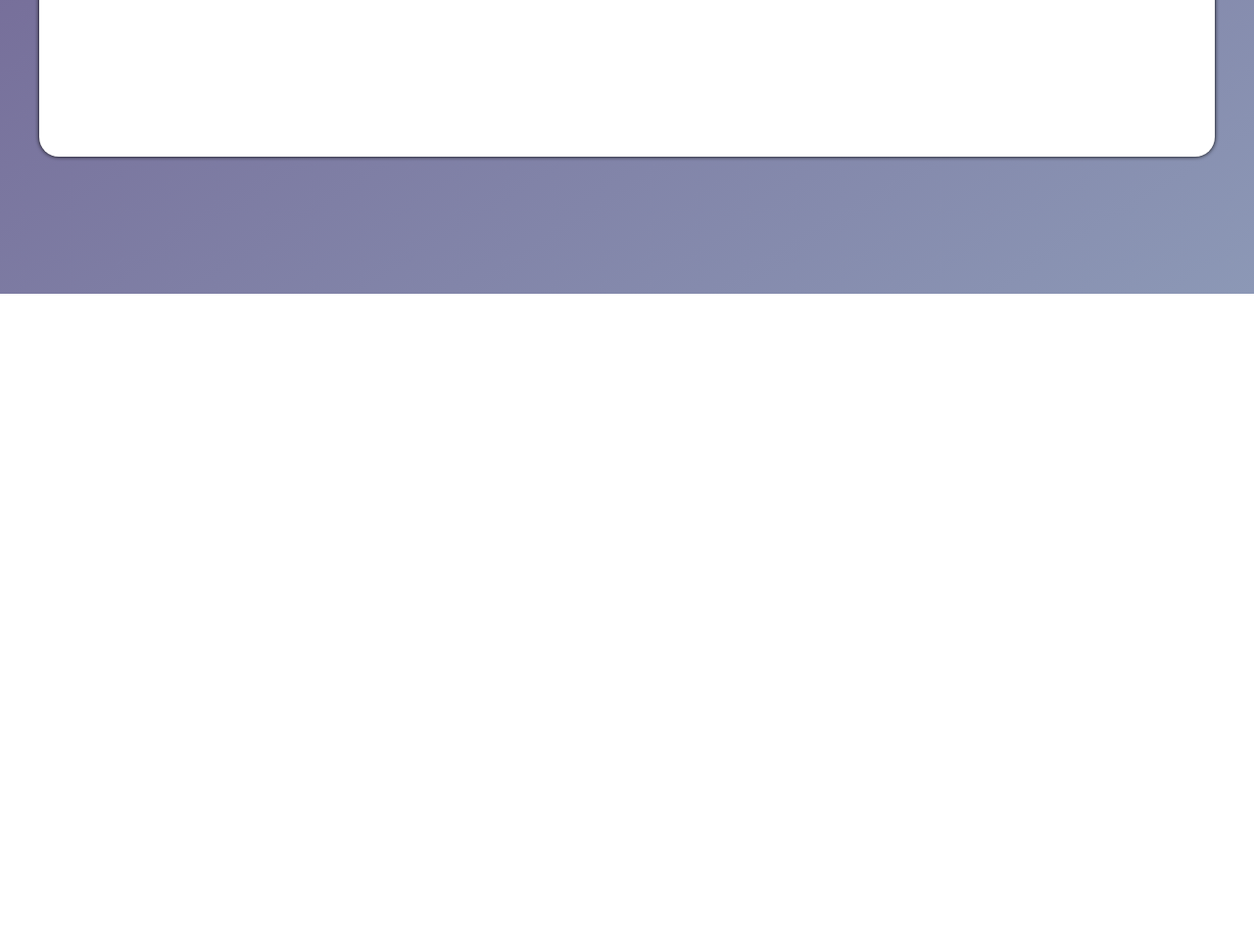
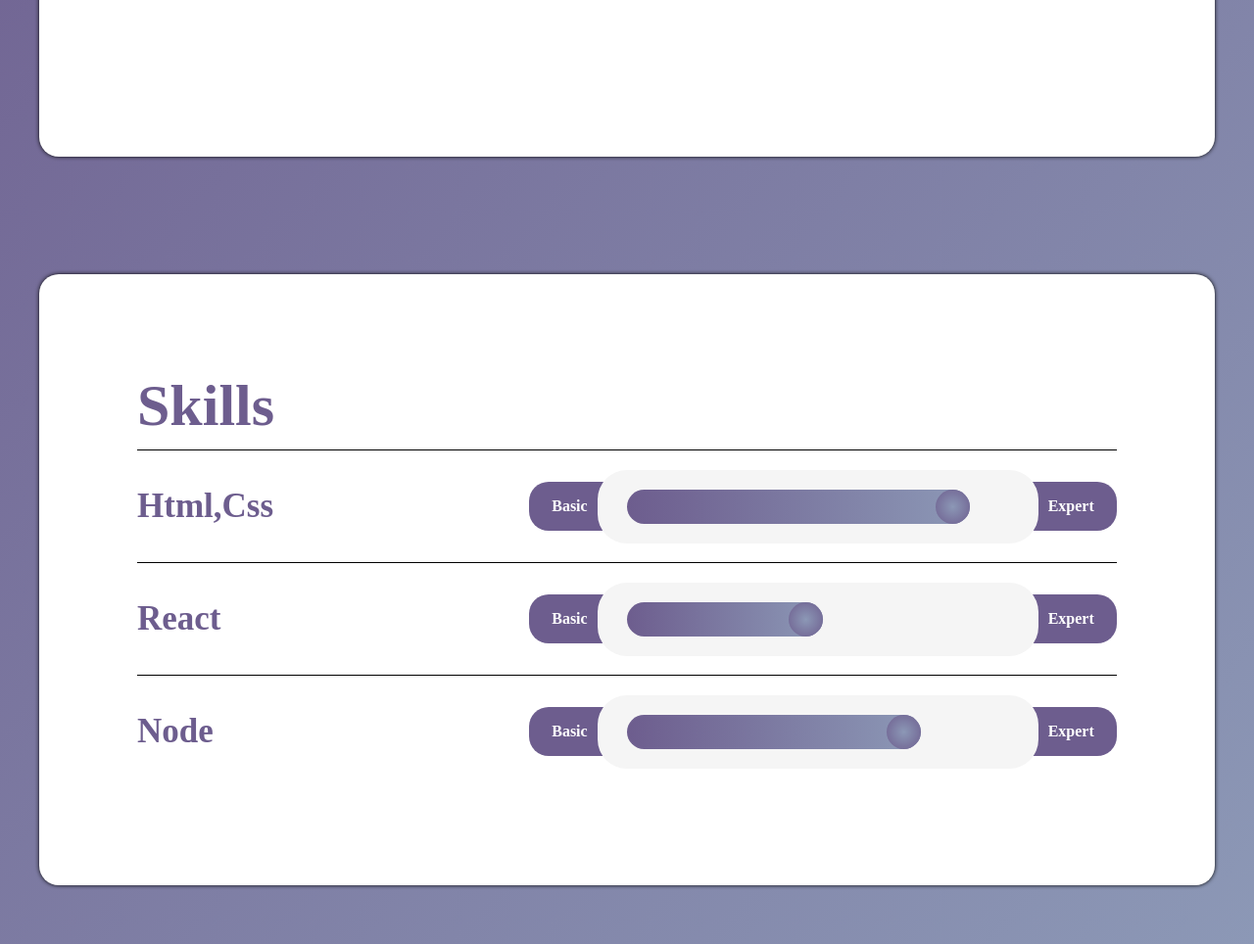
Before and after one commit to NathanLCR/NathanLCR.github.io, a plain HTML site: page index.html in a window 1280 px wide. Shown: the part 500-1464 px from the top of the page at 98% size. Before the commit the page ends 800 px from the top, so only its background shows below. Drawn offline with Linux system fonts and the light colour scheme.

Commit message:
Card de skills inicializado

```diff
--- a/index.html
+++ b/index.html
@@ -5,25 +5,28 @@
     <meta name="viewport" content="width=device-width, initial-scale=1.0" />
     <title>Nathan Lucio</title>
     <link rel="stylesheet" href="style.css" />
+    <link rel="stylesheet" href="style2.css" />
   </head>
   <body>
     <div class="loading-line" id="loading-line"></div>
-    <div class="card">
+    <div class="card about">
       <nav>
         <h1>NL</h1>
         <div>
           <a href="https://github.com/NathanLCR" target="_blank"
             ><img src="Assets/github-icon.png" alt="" class="img-nav"
           /></a>
-          <a href="" target="_blank"
+          <a
+            href="https://www.linkedin.com/in/nathan-rocha-446b5b185/"
+            target="_blank"
             ><img src="Assets/linkedin-icon.png" alt="" class="img-nav"
           /></a>
-          <a href="" target="_blank"
+          <a href="mailto:nathan.lucio13@gmail.com" target="_blank"
             ><img src="Assets/gmail-icon.png" alt="" class="img-nav"
           /></a>
         </div>
       </nav>
-      <div class="content">
+      <div class="about-content">
         <h1>
           Hi, my name is Nathan
         </h1>
@@ -33,6 +36,39 @@
         </p>
       </div>
     </div>
+    <div class="card skills">
+      <h1>Skills</h1>
+      <div class="skill">
+        <h2>Html,Css</h2>
+        <div class="progress-container">
+          <h4>Basic</h4>
+          <div class="progress">
+            <div class="progress-bar" style="width: 350px;"><div></div></div>
+          </div>
+          <h4>Expert</h4>
+        </div>
+      </div>
+      <div class="skill">
+        <h2>React</h2>
+        <div class="progress-container">
+          <h4>Basic</h4>
+          <div class="progress">
+            <div class="progress-bar" style="width: 200px;"><div></div></div>
+          </div>
+          <h4>Expert</h4>
+        </div>
+      </div>
+      <div class="skill">
+        <h2>Node</h2>
+        <div class="progress-container">
+          <h4>Basic</h4>
+          <div class="progress">
+            <div class="progress-bar"><div></div></div>
+          </div>
+          <h4>Expert</h4>
+        </div>
+      </div>
+    </div>
   </body>
   <script src="index.js"></script>
 </html>
--- a/style.css
+++ b/style.css
@@ -3,22 +3,27 @@
   border: 0px;
   box-sizing: border-box;
 }
-html {
-  height: 100%;
+h1,
+h2 {
+  color: #6d5d8e;
 }
 body {
   background: linear-gradient(to bottom right, #6d5d8e, #8c98b6);
   background-repeat: unset;
   background-size: cover;
+  display: flex;
+  flex-direction: column;
 }
 .card {
   width: 100%;
   max-width: 1200px;
-  height: 600px;
   background: white;
   margin: 60px auto;
   box-shadow: 0px 0px 4px black;
   border-radius: 20px;
+}
+.about {
+  height: 600px;
 }
 .img-nav {
   width: 40px;
@@ -29,23 +34,23 @@
   display: flex;
   align-items: center;
 }
-.card nav {
+.about nav {
   display: flex;
   justify-content: space-between;
   align-items: center;
   width: 100%;
   padding: 30px 60px;
 }
-.card nav h1 {
+.about nav h1 {
   font-size: 50px;
   font-family: Georgia, "Times New Roman", Times, serif;
   text-shadow: 0px 0px 0.5px black;
 }
-.card nav div {
+.about nav div {
   display: flex;
   justify-content: end;
 }
-.content {
+.about-content {
   width: 1000px;
   height: 200px;
   margin: 100px auto;
@@ -66,3 +71,26 @@
   background: #04b08c;
   box-shadow: 0px 4px 12px rgba(238, 69, 64, 0.15);
 }
+
+.skills {
+  padding: 100px;
+}
+
+.skills h1:first-child {
+  font-size: 60px;
+  margin-bottom: 10px;
+}
+
+.skill {
+  display: flex;
+  flex-direction: row;
+  justify-content: space-between;
+  align-items: center;
+  padding-top: 32px;
+  padding-bottom: 32px;
+  border-top: 1px solid black;
+}
+
+.skill h2 {
+  font-size: 35px;
+}
--- /dev/null
+++ b/style2.css
@@ -0,0 +1,45 @@
+* {
+}
+body {
+  display: flex;
+  justify-content: center;
+  align-items: center;
+}
+.progress-container {
+  display: flex;
+  justify-content: start;
+  align-items: center;
+  justify-content: center;
+  background: #6d5d8e;
+  height: 50px;
+  width: 600px;
+  border-radius: 20px;
+}
+.progress-container h4 {
+  margin: 0px 10px 0px 10px;
+  color: white;
+}
+.progress {
+  height: 75px;
+  width: 450px;
+  background: #f5f5f5;
+  border-radius: 30px;
+  display: flex;
+  justify-content: start;
+  align-items: center;
+}
+.progress-bar {
+  height: 35px;
+  width: 300px;
+  background: linear-gradient(to right, #6d5d8e, #8c98b6);
+  border-radius: 30px;
+  display: flex;
+  flex-direction: row-reverse;
+  margin-left: 30px;
+}
+.progress-bar div {
+  height: 35px;
+  width: 35px;
+  background: radial-gradient(#8c98b6, #6d5d8e);
+  border-radius: 100%;
+}
```
